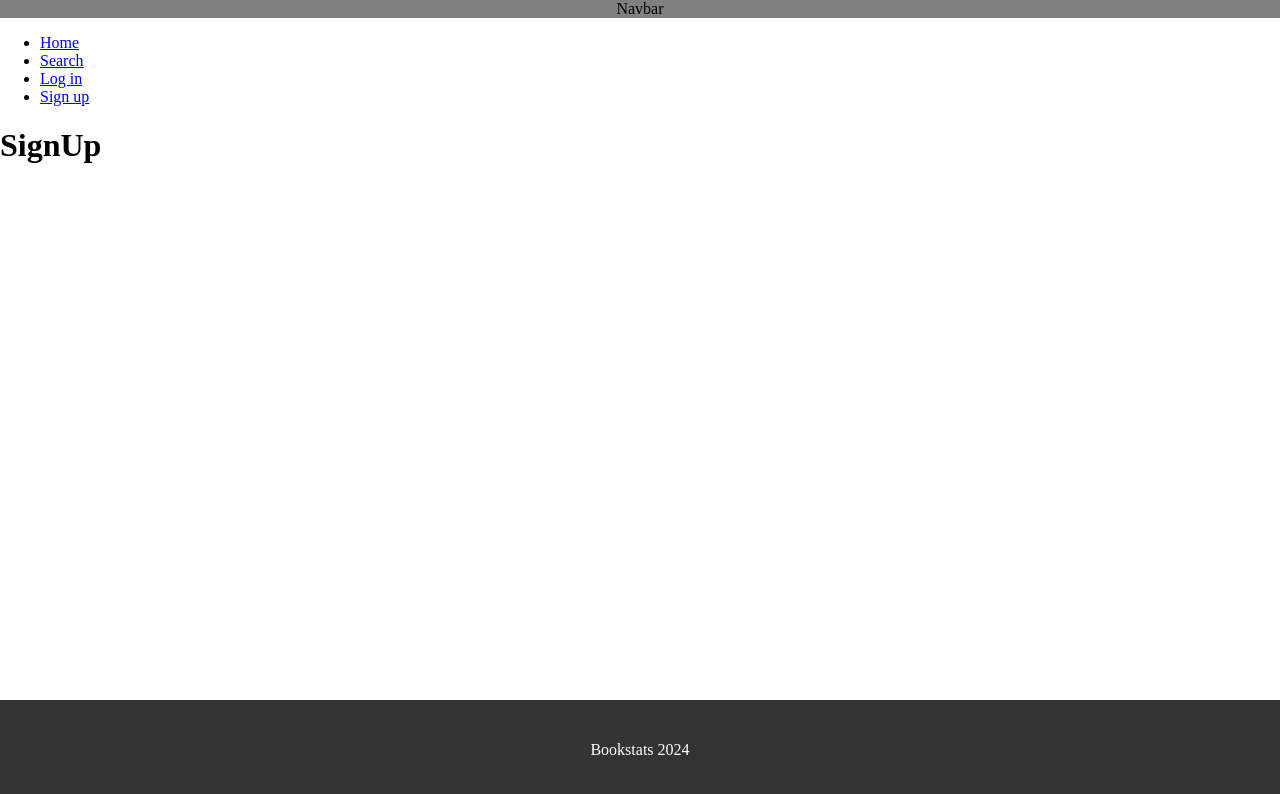
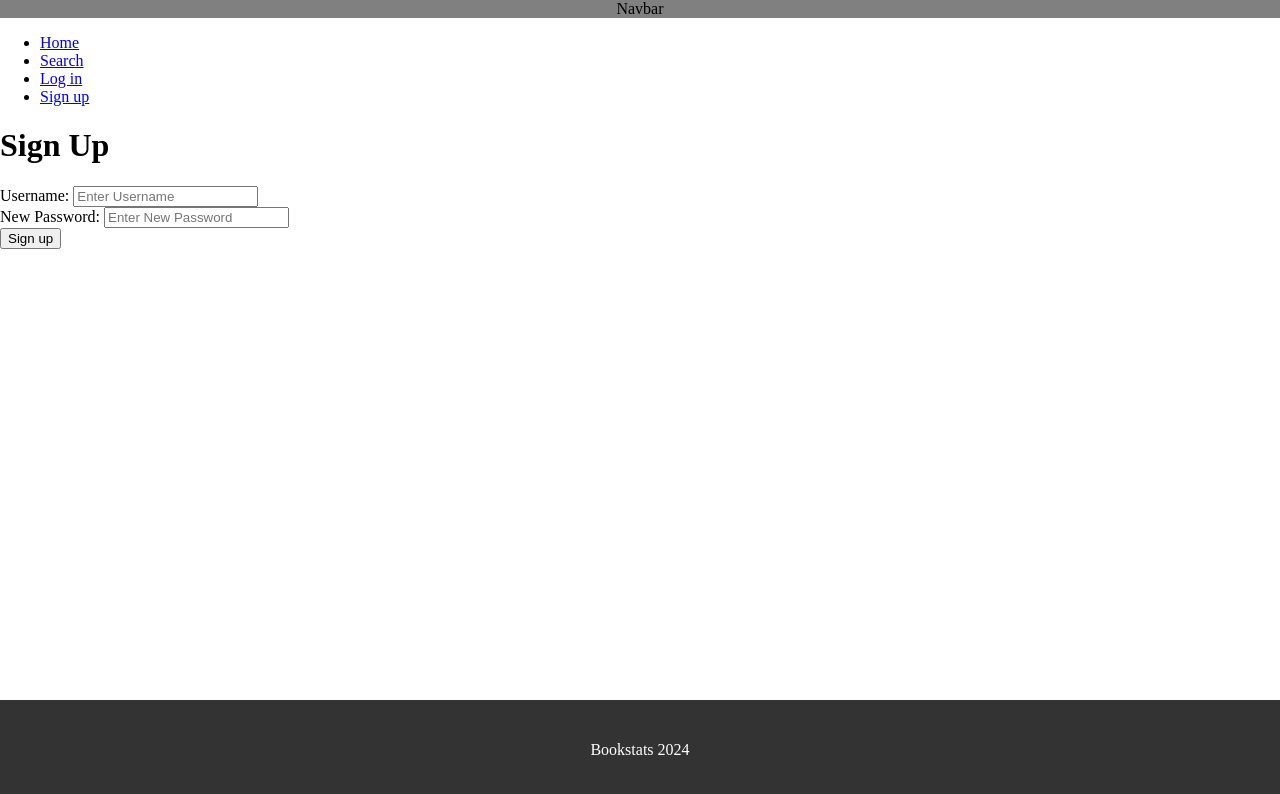
Before and after one commit to Vectari/bookstats, a React (Vite) app: page /signup in a window 1280 px wide. Shown: the top 794 px of the page. Built offline with nearby package versions, Linux system fonts and the light colour scheme.

Commit message:
feat: add content to login and signup

```diff
--- a/src/view/LogIn/LogIn.tsx
+++ b/src/view/LogIn/LogIn.tsx
@@ -1,7 +1,16 @@
 export function LogIn() {
   return (
     <>
-      <h1>LogIn</h1>
+      <h1>Log In</h1>
+      <form action="">
+        <label htmlFor="">Username: </label>
+        <input type="text" placeholder="Enter Username" />
+        <br />
+        <label htmlFor="">Password: </label>
+        <input type="text" placeholder="Enter Password" />
+        <br />
+        <button type="submit">Login</button>
+      </form>
     </>
   );
 }
--- a/src/view/SignUp/SignUp.tsx
+++ b/src/view/SignUp/SignUp.tsx
@@ -1,7 +1,16 @@
 export function SignUp() {
   return (
     <>
-      <h1>SignUp</h1>
+      <h1>Sign Up</h1>
+      <form action="">
+        <label htmlFor="">Username: </label>
+        <input type="text" placeholder="Enter Username" />
+        <br />
+        <label htmlFor="">New Password: </label>
+        <input type="text" placeholder="Enter New Password" />
+        <br />
+        <button type="submit">Sign up</button>
+      </form>
     </>
   );
 }
```
